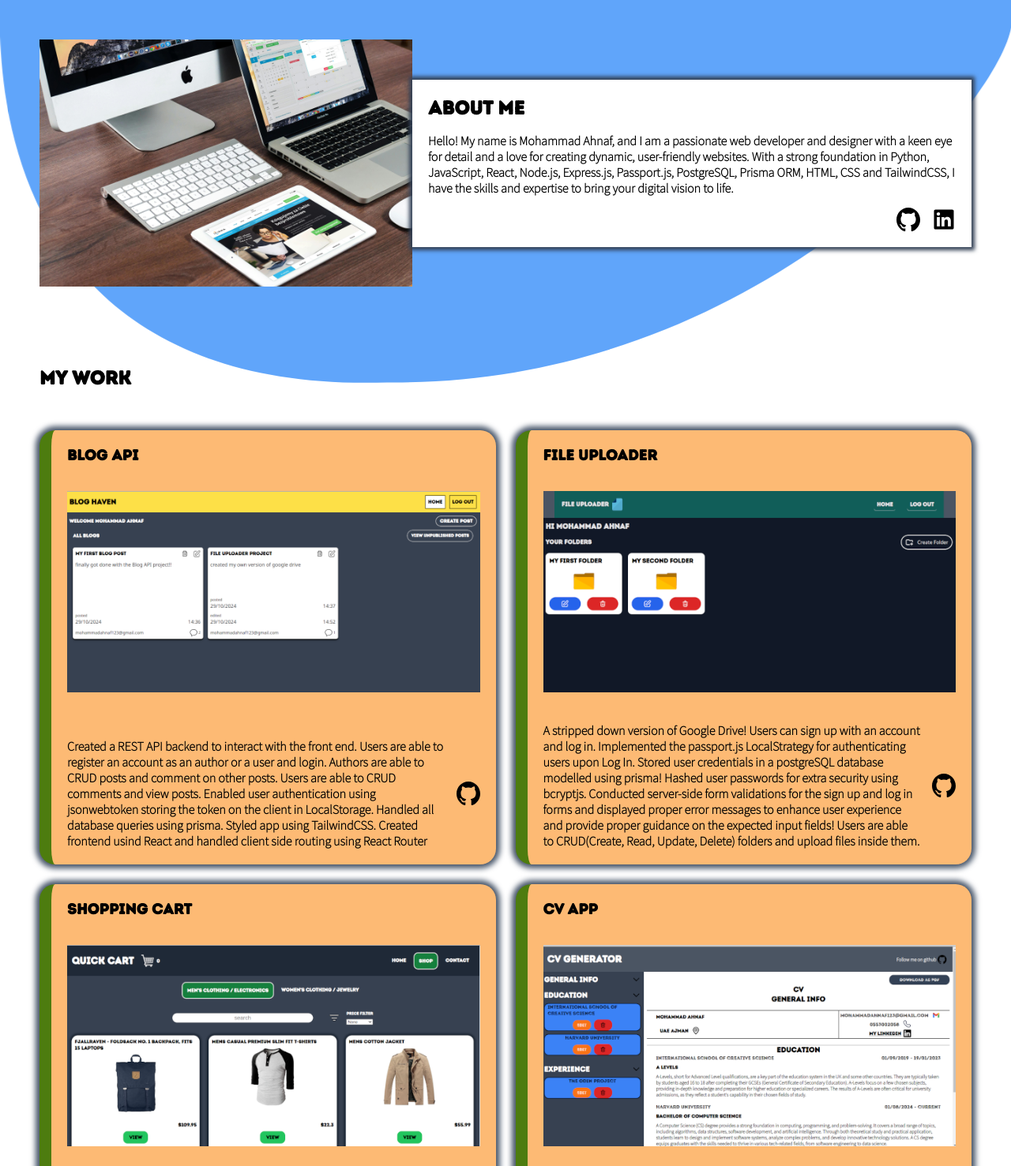
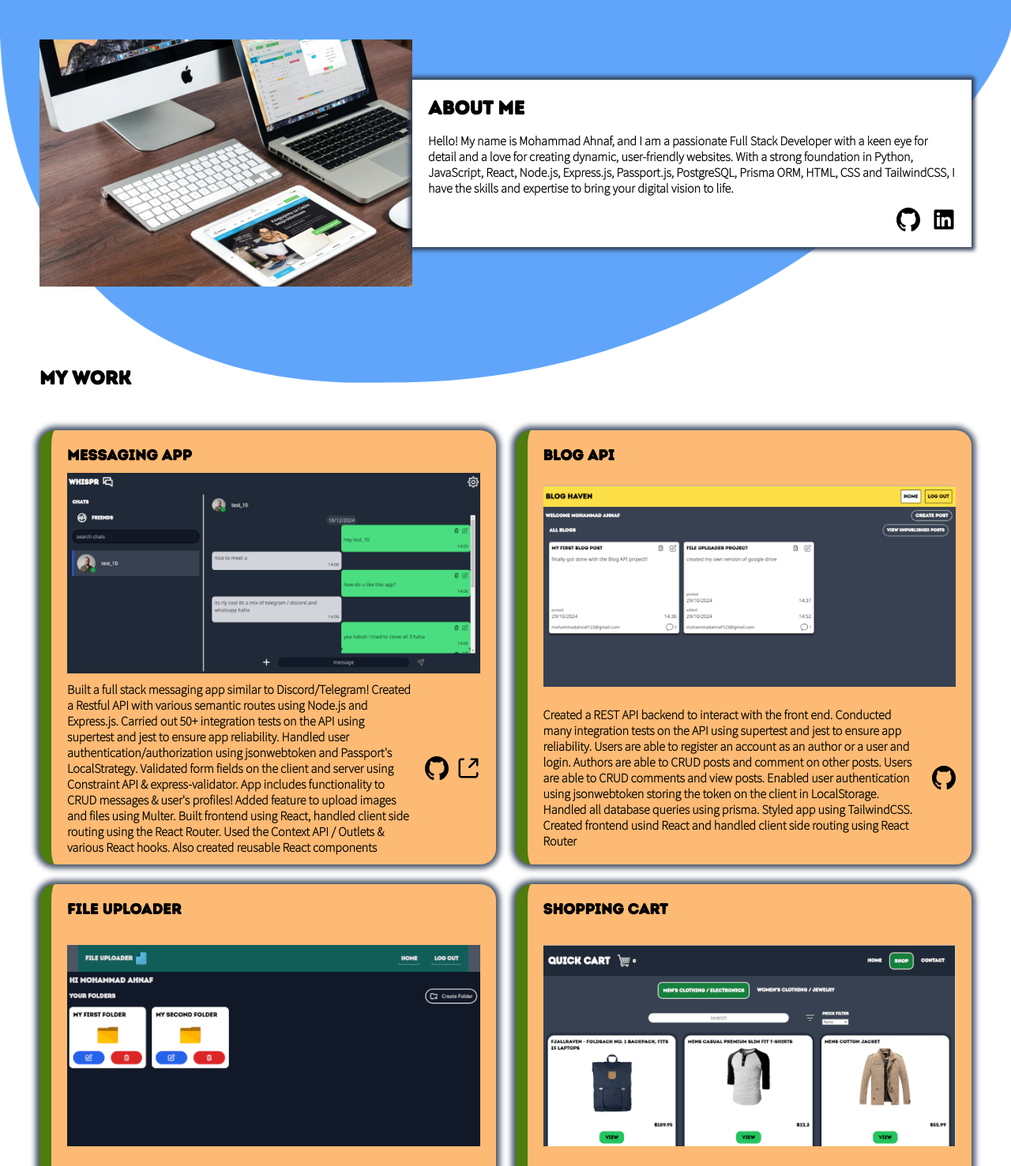
Before and after one commit to moahnaf11/moahnaf11.github.io, a plain HTML site: page index.html in a window 1280 px wide. Shown: the top 1477 px of the page at 79% size. Drawn offline with Linux system fonts and the light colour scheme.

Commit message:
Add messaging app to portfolio
Added messaging app to portfolio

```diff
--- a/index.html
+++ b/index.html
@@ -26,12 +26,12 @@
         <div class="intro">
           <h1>About Me</h1>
           <p>
-            Hello! My name is Mohammad Ahnaf, and I am a passionate web
-            developer and designer with a keen eye for detail and a love for
-            creating dynamic, user-friendly websites. With a strong foundation
-            in Python, JavaScript, React, Node.js, Express.js, Passport.js,
-            PostgreSQL, Prisma ORM, HTML, CSS and TailwindCSS, I have the skills
-            and expertise to bring your digital vision to life.
+            Hello! My name is Mohammad Ahnaf, and I am a passionate Full Stack
+            Developer with a keen eye for detail and a love for creating
+            dynamic, user-friendly websites. With a strong foundation in Python,
+            JavaScript, React, Node.js, Express.js, Passport.js, PostgreSQL,
+            Prisma ORM, HTML, CSS and TailwindCSS, I have the skills and
+            expertise to bring your digital vision to life.
           </p>
           <div class="icon-container">
             <a href="https://github.com/moahnaf11" target="_blank">
@@ -53,18 +53,48 @@
         <h2>My Work</h2>
         <div class="grid-container">
           <div class="cards">
+            <h3>Messaging App</h3>
+            <img src="./images/whispr.png" alt="blog api project" />
+            <div class="text-icon">
+              <p>
+                Built a full stack messaging app similar to Discord/Telegram!
+                Created a Restful API with various semantic routes using Node.js
+                and Express.js. Carried out 50+ integration tests on the API
+                using supertest and jest to ensure app reliability. Handled user
+                authentication/authorization using jsonwebtoken and Passport's
+                LocalStrategy. Validated form fields on the client and server
+                using Constraint API & express-validator. App includes
+                functionality to CRUD messages & user's profiles! Added feature
+                to upload images and files using Multer. Built frontend using
+                React, handled client side routing using the React Router. Used
+                the Context API / Outlets & various React hooks. Also created
+                reusable React components
+              </p>
+              <div>
+                <a href="https://github.com/moahnaf11/Messaging-App-Backend" target="_blank"
+                  ><img src="./images/github.svg" alt="github icon"
+                /></a>
+                <a href="https://whisprweb.netlify.app/" target="_blank"
+                  ><img src="./images/open.svg" alt="open in new icon"
+                /></a>
+              </div>
+            </div>
+          </div>
+          <div class="cards">
             <h3>Blog API</h3>
             <img src="./images/blog.png" alt="blog api project" />
             <div class="text-icon">
               <p>
-                Created a REST API backend to interact with the front end. Users
-                are able to register an account as an author or a user and
-                login. Authors are able to CRUD posts and comment on other
-                posts. Users are able to CRUD comments and view posts. Enabled
-                user authentication using jsonwebtoken storing the token on the
-                client in LocalStorage. Handled all database queries using
-                prisma. Styled app using TailwindCSS. Created frontend usind
-                React and handled client side routing using React Router
+                Created a REST API backend to interact with the front end.
+                Conducted many integration tests on the API using supertest and
+                jest to ensure app reliability. Users are able to register an
+                account as an author or a user and login. Authors are able to
+                CRUD posts and comment on other posts. Users are able to CRUD
+                comments and view posts. Enabled user authentication using
+                jsonwebtoken storing the token on the client in LocalStorage.
+                Handled all database queries using prisma. Styled app using
+                TailwindCSS. Created frontend usind React and handled client
+                side routing using React Router
               </p>
               <div>
                 <a href="https://github.com/moahnaf11/Blog-API" target="_blank"
@@ -367,7 +397,7 @@
           <p>Ajman, UAE</p>
           <div class="tel">
             <img src="./images/phone.svg" alt="phone icon" />
-            <div>0553002058</div>
+            <div>+971553002058</div>
           </div>
           <div class="mail">
             <img src="./images/gmail.svg" alt="mail icon" />
```
Also changed, not shown: images/whispr.png (added).
